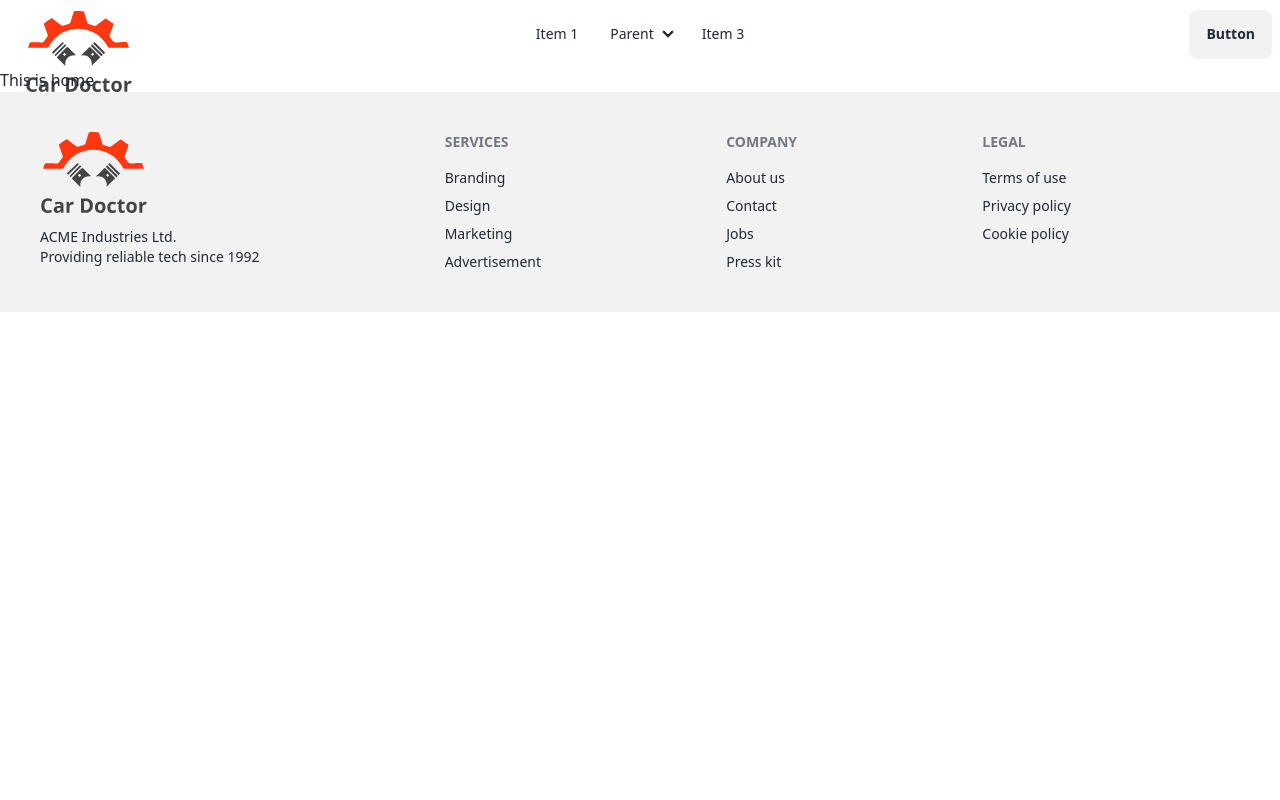
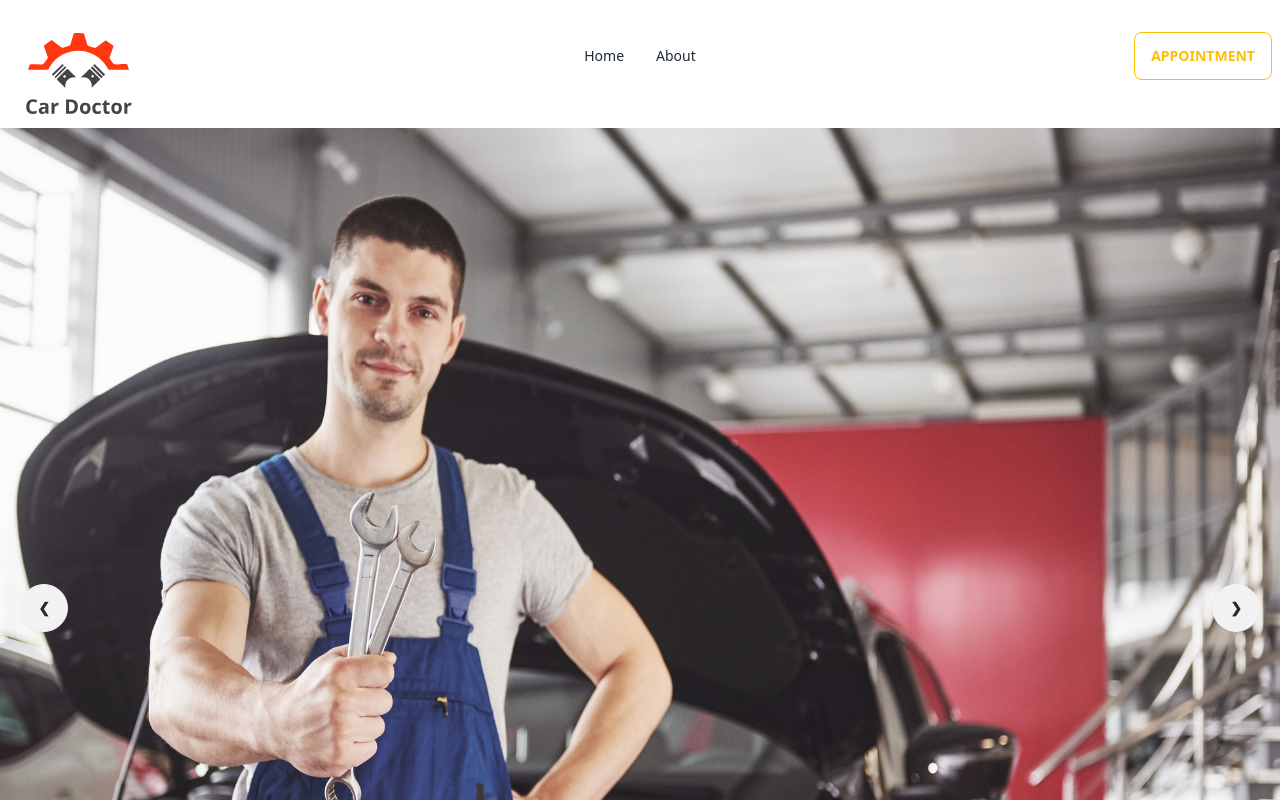
Before and after one commit to Md-Ashikur-Rahman-Ashik/CRUD-Recap-With-Genius-Car, a React (Vite) app in the folder genius-car-client/: page / in a window 1280 px wide. Shown: the top 800 px of the page. Built offline with nearby package versions, Linux system fonts and the light colour scheme; grey boxes are pictures that could not be loaded.

Commit message:
Styling header and creating simple banner

```diff
--- /dev/null
+++ b/genius-car-client/src/pages/Banner/Banner.jsx
@@ -0,0 +1,71 @@
+import firstImage from "../../assets/images/banner/1.jpg";
+import secondImage from "../../assets/images/banner/2.jpg";
+import thirdImage from "../../assets/images/banner/3.jpg";
+import fourthImage from "../../assets/images/banner/4.jpg";
+import fifthImage from "../../assets/images/banner/5.jpg";
+import sixthImage from "../../assets/images/banner/6.jpg";
+
+const Banner = () => {
+  return (
+    <div className="carousel w-full">
+      <div id="slide1" className="carousel-item relative w-full">
+        <img
+          src={firstImage}
+          className="w-full"
+        />
+        <div className="absolute flex justify-between transform -translate-y-1/2 left-5 right-5 top-1/2">
+          <a href="#slide4" className="btn btn-circle">
+            ❮
+          </a>
+          <a href="#slide2" className="btn btn-circle">
+            ❯
+          </a>
+        </div>
+      </div>
+      <div id="slide2" className="carousel-item relative w-full">
+        <img
+          src="https://daisyui.com/images/stock/photo-1609621838510-5ad474b7d25d.jpg"
+          className="w-full"
+        />
+        <div className="absolute flex justify-between transform -translate-y-1/2 left-5 right-5 top-1/2">
+          <a href="#slide1" className="btn btn-circle">
+            ❮
+          </a>
+          <a href="#slide3" className="btn btn-circle">
+            ❯
+          </a>
+        </div>
+      </div>
+      <div id="slide3" className="carousel-item relative w-full">
+        <img
+          src="https://daisyui.com/images/stock/photo-1414694762283-acccc27bca85.jpg"
+          className="w-full"
+        />
+        <div className="absolute flex justify-between transform -translate-y-1/2 left-5 right-5 top-1/2">
+          <a href="#slide2" className="btn btn-circle">
+            ❮
+          </a>
+          <a href="#slide4" className="btn btn-circle">
+            ❯
+          </a>
+        </div>
+      </div>
+      <div id="slide4" className="carousel-item relative w-full">
+        <img
+          src="https://daisyui.com/images/stock/photo-1665553365602-b2fb8e5d1707.jpg"
+          className="w-full"
+        />
+        <div className="absolute flex justify-between transform -translate-y-1/2 left-5 right-5 top-1/2">
+          <a href="#slide3" className="btn btn-circle">
+            ❮
+          </a>
+          <a href="#slide1" className="btn btn-circle">
+            ❯
+          </a>
+        </div>
+      </div>
+    </div>
+  );
+};
+
+export default Banner;
--- a/genius-car-client/src/pages/Home/Home.jsx
+++ b/genius-car-client/src/pages/Home/Home.jsx
@@ -1,7 +1,9 @@
+import Banner from "../Banner/Banner";
+
 const Home = () => {
   return (
     <div>
-      <h2>This is home</h2>
+      <Banner></Banner>
     </div>
   );
 };
--- a/genius-car-client/src/pages/Shared/Navbar/Navbar.jsx
+++ b/genius-car-client/src/pages/Shared/Navbar/Navbar.jsx
@@ -2,8 +2,19 @@ import { Link } from "react-router-dom";
 import logo from "../../../assets/logo.svg";
 
 const Navbar = () => {
+  const navItems = (
+    <>
+      <li>
+        <Link to="/">Home</Link>
+      </li>
+      <li>
+        <Link to="/about">About</Link>
+      </li>
+    </>
+  );
+
   return (
-    <div className="navbar bg-base-100">
+    <div className="navbar bg-base-100 h-28 mb-4">
       <div className="navbar-start">
         <div className="dropdown">
           <div tabIndex={0} role="button" className="btn btn-ghost lg:hidden">
@@ -26,23 +37,7 @@ const Navbar = () => {
             tabIndex={0}
             className="menu menu-sm dropdown-content mt-3 z-[1] p-2 shadow bg-base-100 rounded-box w-52"
           >
-            <li>
-              <a>Item 1</a>
-            </li>
-            <li>
-              <a>Parent</a>
-              <ul className="p-2">
-                <li>
-                  <a>Submenu 1</a>
-                </li>
-                <li>
-                  <a>Submenu 2</a>
-                </li>
-              </ul>
-            </li>
-            <li>
-              <a>Item 3</a>
-            </li>
+            {navItems}
           </ul>
         </div>
         <Link to="/" className="btn btn-ghost text-xl">
@@ -50,30 +45,10 @@ const Navbar = () => {
         </Link>
       </div>
       <div className="navbar-center hidden lg:flex">
-        <ul className="menu menu-horizontal px-1">
-          <li>
-            <a>Item 1</a>
-          </li>
-          <li>
-            <details>
-              <summary>Parent</summary>
-              <ul className="p-2">
-                <li>
-                  <a>Submenu 1</a>
-                </li>
-                <li>
-                  <a>Submenu 2</a>
-                </li>
-              </ul>
-            </details>
-          </li>
-          <li>
-            <a>Item 3</a>
-          </li>
-        </ul>
+        <ul className="menu menu-horizontal px-1">{navItems}</ul>
       </div>
       <div className="navbar-end">
-        <a className="btn">Button</a>
+        <button className="btn btn-outline btn-warning uppercase">Appointment</button>
       </div>
     </div>
   );
```
